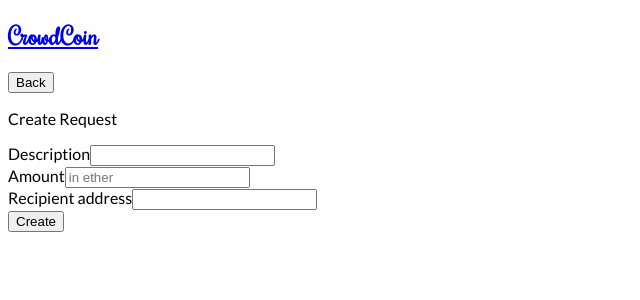
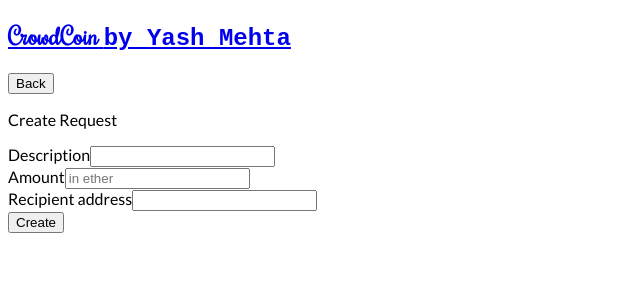
Before and after one commit to aster2709/CrowdCoin, a Next.js app: page /1/requests/new in a window 1280 px wide. Shown: the top 300 px of the page, without its empty margins (0-640 px from the left). Built offline with nearby package versions, Linux system fonts and the light colour scheme.

Commit message:
:fire: Add name to the navbar brand

```diff
--- a/components/header.js
+++ b/components/header.js
@@ -12,12 +12,15 @@ const Header = () => {
         ></script>
       </Head>
       <div id="navbar" className="p-4 bg-gray-50 shadow">
-        <div className="flex mx-auto justify-between w-48 items-center">
+        <div className="flex mx-auto justify-between w-72 items-center">
           <i aria-hidden className="fas fa-users fa-2x text-purple-600"></i>
           <Link href="/">
             <a>
               <h2 className="text-3xl font-display text-purple-600">
-                CrowdCoin
+                CrowdCoin{" "}
+                <span className="text-sm text-gray-700 font-medium">
+                  by Yash Mehta
+                </span>
               </h2>
             </a>
           </Link>
--- a/styles/global.css
+++ b/styles/global.css
@@ -6,3 +6,6 @@ body {
 #navbar {
   font-family: "Rochester";
 }
+#navbar span {
+  font-family: "Courier New", Courier, monospace;
+}
```
